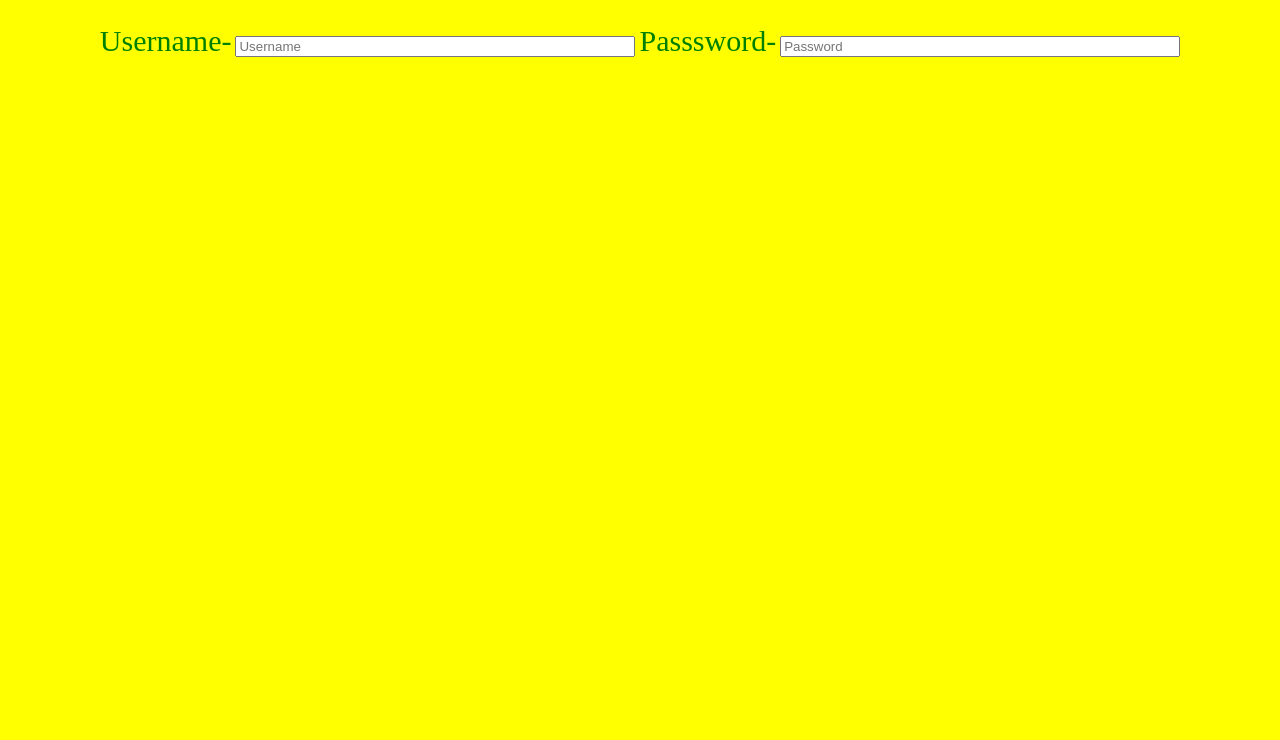
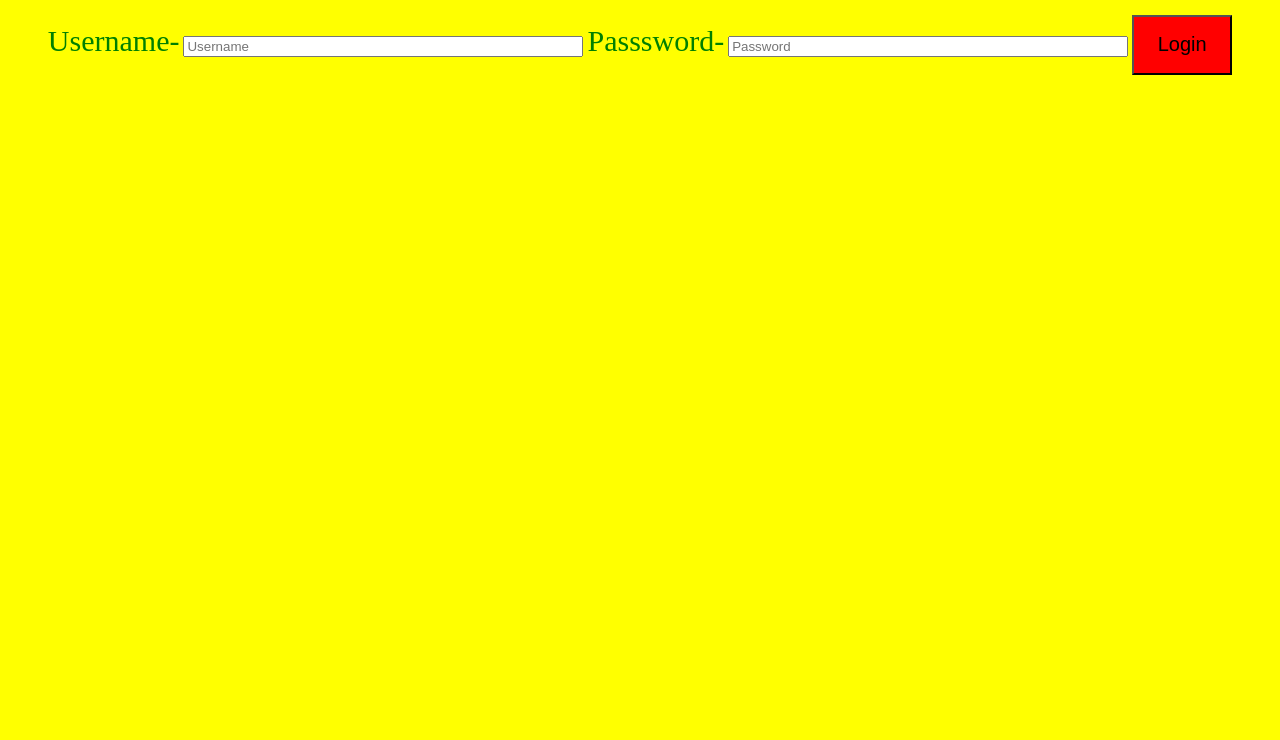
Before and after one commit to bhandariarnav2020/open, a plain HTML site: page index.html in a window 1280 px wide. Shown: the part 60-800 px from the top of the page. Drawn offline with Linux system fonts and the light colour scheme.

Commit message:
Update index.html

```diff
--- a/index.html
+++ b/index.html
@@ -8,5 +8,6 @@
 <input style="margin-top:30px; width:400px;" id="username" type="text" placeholder="Username">
 <label style="margin-top:200px; color:green; font-size:30px;"> Passsword-</label>
 <input style="margin-top:30px; width:400px;" id="password" type="text" placeholder="Password">
+  <button style="background-color:red; width:100px; height:60px; font-size:20px;" onclick="window.location='https://bhandariarnav2020.github.io/SRA/'">Login</button>
 </body>
 </html>
```
